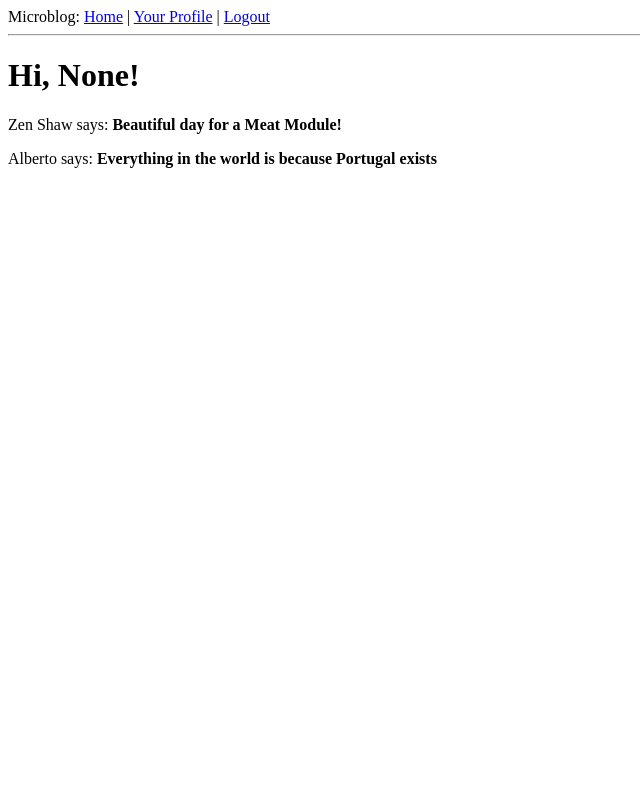
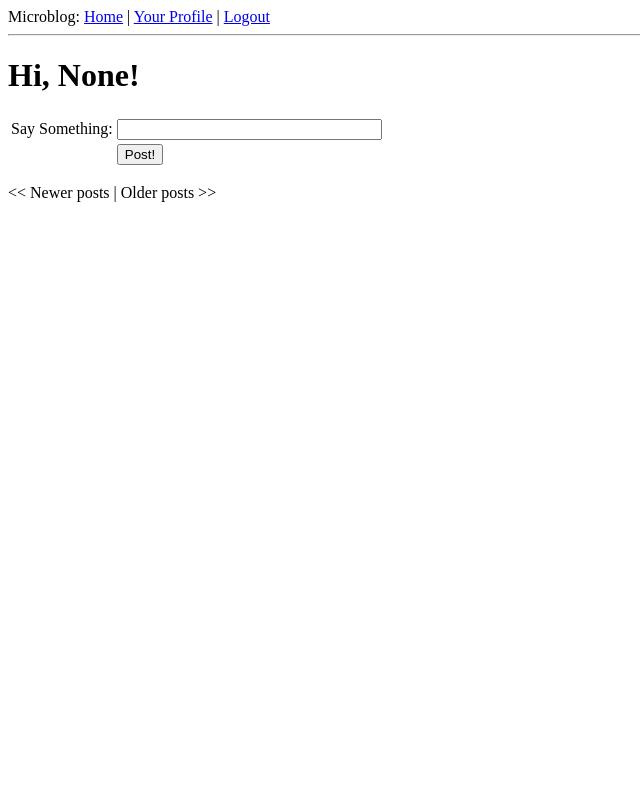
Before and after one commit to wastemanfazzi/Flask-tutorial, a Flask app: page / in a window 1280 px wide. Shown: the whole page, without its empty margins (0-640 px from the left). Run offline with Flask 2, Linux system fonts and the light colour scheme; a user stored in the database is signed in; data comes from the database, SQL or seed files in the repository; data that the repository does not hold is empty; parts of the project's set-up code (start-up, migrations or seed data) failed here and were passed over.

Commit message:
part 8 maybe 9 I'm really not sure anymore

```diff
--- a/app/forms.py
+++ b/app/forms.py
@@ -26,3 +26,6 @@ class EditForm(Form):
             self.nickname.errors.append('This nickname is already in use')
             return False
         return True
+
+class PostForm(Form):
+    post = StringField('post', validators=[DataRequired()])
--- a/app/templates/index.html
+++ b/app/templates/index.html
@@ -1,7 +1,30 @@
+<!-- extend base layout -->
 {% extends "base.html" %}
+
 {% block content %}
-    <h1>Hi, {{ user.nickname }}!</h1>
-    {% for post in posts %}
-    <div><p>{{ post.author.nickname }} says: <b>{{ post.body }}</b></p></div>
+    <h1>Hi, {{g.user.nickname}}!</h1>
+    <form action ="" method="post" name="post">
+        {{ form.hidden_tag() }}
+        <table>
+            <tr>
+                <td>Say Something:</td>
+                <td>{{ form.post(size=30, maxlength=140) }}</td>
+                <td>
+                {% for error in form.errors.post %}
+                <span style="color: red;">[{{ error }}]</span><br>
+                {% endfor %}
+                </td>
+              </tr>
+              <tr>
+                  <td></td>
+                  <td><input type="submit" value="Post!"></td>
+                  <td></td>
+              </tr>
+          </table>
+    </form>
+    {% for post in posts.items %}
+        {% include 'post.html' %}
     {% endfor %}
+    {% if posts.has_prev %}<a href="{{ url_for('index', page=posts.prev_num) }}"><< Newer posts</a>{% else %}<< Newer posts{% endif %} |
+    {% if posts.has_next %}<a href="{{ url_for('index', page=posts.next_num) }}">Older posts>></a>{% else %}Older posts >>{% endif %}
 {% endblock %}
--- a/app/templates/post.html
+++ b/app/templates/post.html
@@ -1,7 +1,7 @@
 <!-- extend base layour -->
 {% extends "base.html" %}
 
-{% block content%}
+{% block content %}
   <table>
     <tr valign="top">
         <td><img src="{{ post.author.avatar(50) }}"></td><td><i>{{ post.author.nickname }} says:</i><br>{{ post.body }}</td>
--- a/app/templates/user.html
+++ b/app/templates/user.html
@@ -22,7 +22,10 @@
       </tr>
   </table>
   <hr>
-  {% for post in posts %}
+<!-- posts is a Paginate object -->
+    {% for post in posts.items %}
         {% include 'post.html' %}
     {% endfor %}
+    {% if posts.has_prev %}<a href="{{ url_for('user', nickname=user.nickname, page=posts.prev_num)}}">&lt;&lt; Newer" posts</a>{% else %}&lt;&lt; Newer posts{% endif %} |
+    {% if posts.has_next %}<a href="{{url_for('user',nicname=user.nickname, page=posts.next_num)}}">Older posts &gt;&gt;</a>{% else %}Older posts &gt;&gt;{% endif %}
 {% endblock %}
--- a/app/views.py
+++ b/app/views.py
@@ -1,8 +1,9 @@
 from flask import render_template, flash, redirect, session, url_for, request, g
 from flask_login import login_user, logout_user, current_user, login_required
 from app import app, db, lm, oid
-from .forms import LoginForm, EditForm
-from .models import User
+from .forms import LoginForm, EditForm, PostForm
+from .models import User, Post
+from config import POSTS_PER_PAGE
 from datetime import datetime
 
 #returns all user id(primary_keys) from sqlite table using ORM
@@ -10,28 +11,25 @@ from datetime import datetime
 def load_user(id):
     return User.query.get(int(id))
 
-@app.route('/')
-@app.route('/index')
+@app.route('/', methods = ['GET', 'POST'])
+@app.route('/index', methods = ['GET', 'POST'])
+@app.route('/index/<page>', methods = ['GET','POST'])
 @login_required
-def index():
-    if not 'user' in session:
-        return redirect('/login')
+def index(page=1):
+    form = PostForm()
+    if form.validate_on_submit():
+        post = Post(body=form.post.data, timestamp=datetime.utcnow(), author=g.user)
+        db.session.add(post)
+        db.session.commit()
+        flash('Your post has been submitted!')
+        return redirect(url_for('index'))
 
-    user = g.user
-    posts = [
-        {
-            'author': {'nickname':'Zen Shaw'},
-            'body': 'Beautiful day for a Meat Module!'
-        },
-        {
-            'author': {'nickname':'Alberto'},
-            'body': 'Everything in the world is because Portugal exists'
-        }
-    ]
+    posts = g.user.followed_posts().paginate(page, POSTS_PER_PAGE, False)
     return render_template('index.html',
                             title='Home',
                             user=user,
-                            posts=posts)
+                            posts=posts,
+                            form=form)
 
 @app.route('/login', methods=['GET', 'POST'])
 @oid.loginhandler
@@ -76,16 +74,14 @@ def after_login(resp):
     return redirect(request.args.get('next') or url_for('index'))
 
 @app.route('/user/<nickname>')
+@app.route('/user/<nickname>/<int:page>')
 @login_required
-def user(nickname):
+def user(nickname, page=1):
     user = User.query.filter_by(nickname=nickname).first()
-    if user == None:
+    if user is None:
         flash('User %s not found.' % nickname)
         return redirect(url_for('index'))
-    posts = [
-        {'author': user, 'body': 'Test post 1'},
-        {'author': user, 'body': 'Test post 2'}
-            ]
+    posts = user.posts.paginate(page, POSTS_PER_PAGE, False)
     return render_template('user.html', user=user,posts= posts)
 
 @app.before_request
@@ -147,6 +143,7 @@ def unfollow(nickname):
     flash('You have stopped following' + nickname + '.')
     return redirect(url_for('user', nickname=nickname))
 
+
 @app.errorhandler(404)
 def not_found_error(error):
     return render_template('404.html'), 404
--- a/run.py
+++ b/run.py
@@ -2,4 +2,4 @@
 
 from app import app
 
-app.run(debug= False)
+app.run(debug= True)
```
Also changed, not shown: app/__init__.py (+20 -11 lines), config.py (+11 -9 lines). Lines whose indentation alone changed are shown as unchanged.
